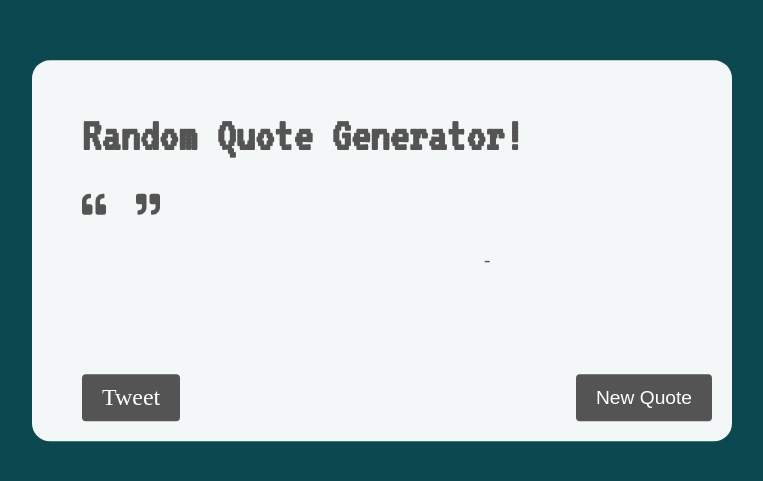
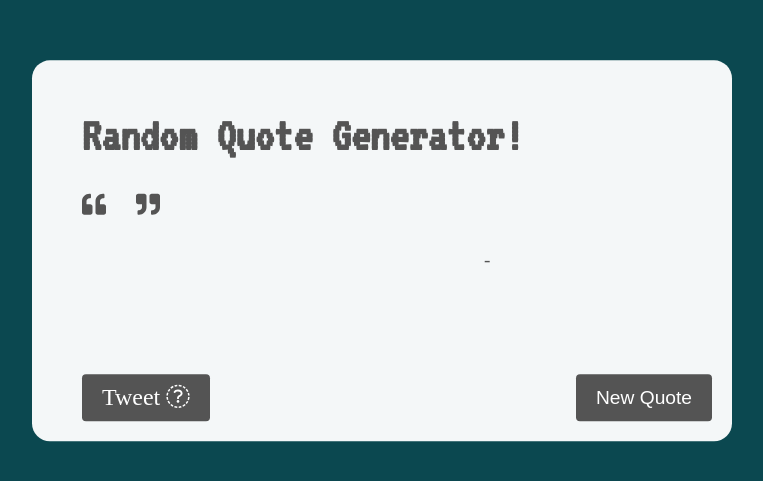
Before and after one commit to Nedu/RQG, a plain HTML site: page index.html in a window 1280 px wide. Shown: the part 149-630 px from the top of the page, without its empty margins (258-1021 px from the left). Drawn offline with Linux system fonts and the light colour scheme; no server answers.

Commit message:
Added font awesome icon for twitter button

```diff
--- a/index.html
+++ b/index.html
@@ -20,7 +20,7 @@
 			<div class="quoteAuthor"> - <span id="author"></span></div>
 		</section>
 		<section class="controls">
-			<a class="twitter-share-button tweet" target="_blank">Tweet</a>
+			<a class="twitter-share-button tweet" target="_blank">Tweet <i class="fa fa-twitter" aria-hidden="true"></i></a>
 			<button class="newQuote">New Quote</button>
 		</section>
 	</div>
```
